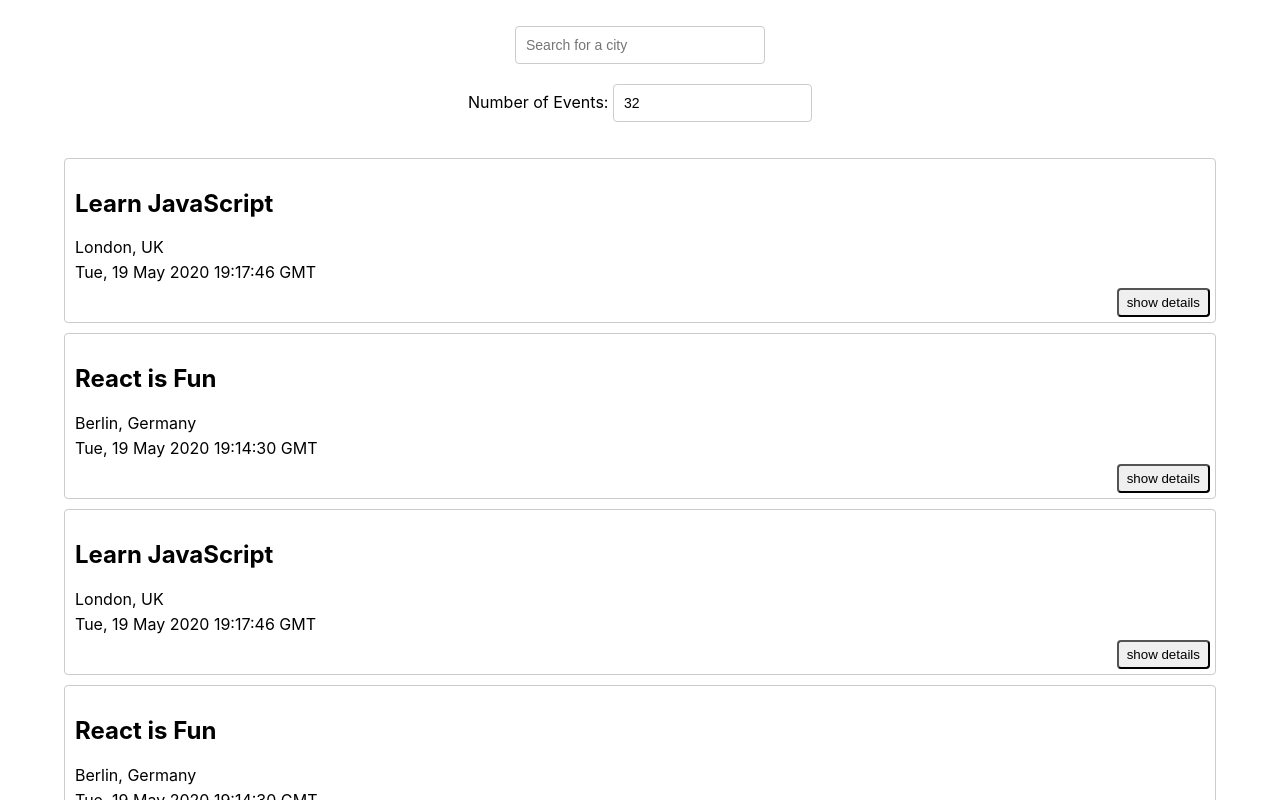
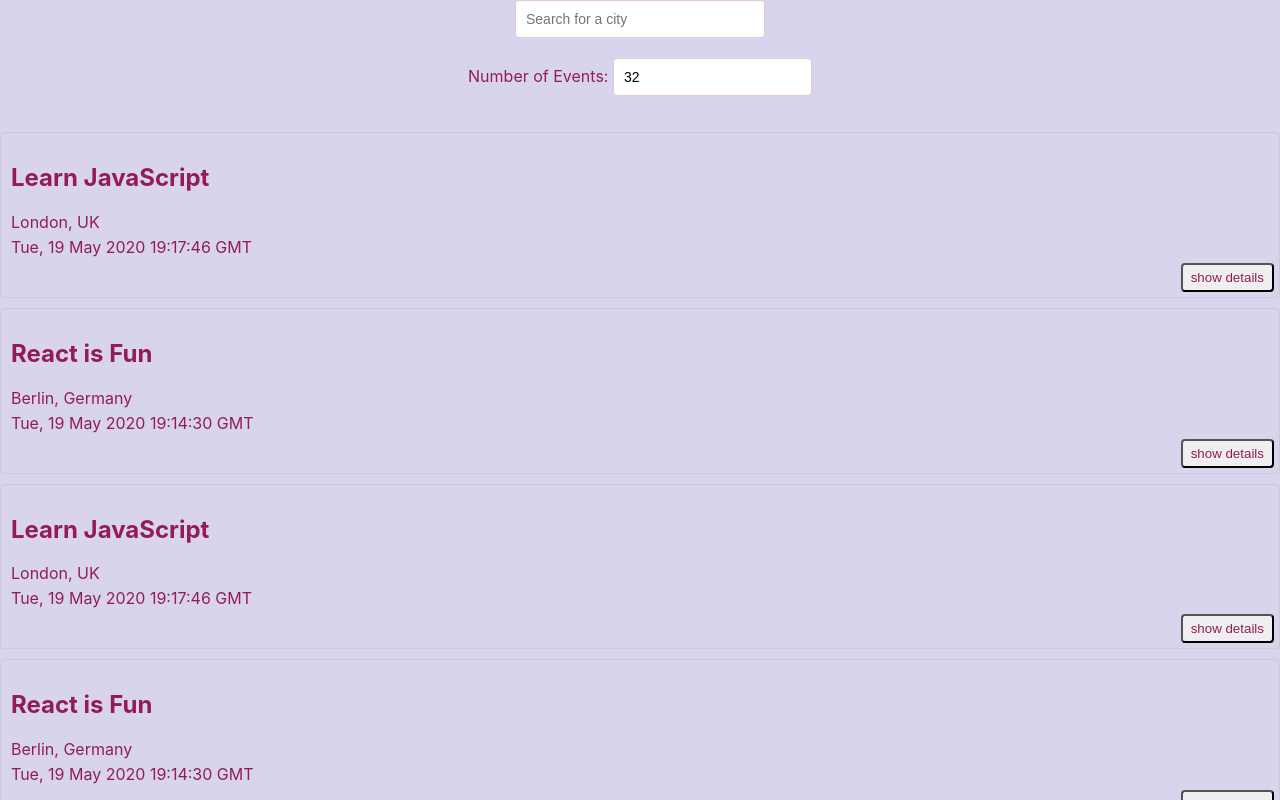
Before and after one commit to solzurch/meet, a React (Create React App) app: page / in a window 1280 px wide. Shown: the top 800 px of the page. Built offline with nearby package versions, Linux system fonts and the light colour scheme.

Commit message:
change background color

```diff
--- a/src/App.css
+++ b/src/App.css
@@ -2,7 +2,7 @@
 
 .App {
   text-align: center;
-  padding: 2% 5%;
+  color: rgb(147, 28, 87);
 }
 
 .App * {
@@ -23,7 +23,7 @@ input[type="number"] {
   padding: 8px 6px 8px 10px;
   border-radius: 4px;
   outline: none;
-  border: 1px solid #ccc;
+  border: 1px solid #e8c9c9;
   font-size: 14px;
   line-height: 20px;
   align-self: center;
@@ -56,7 +56,7 @@ input[type="number"] {
 .suggestions>li {
   text-align: left;
   padding: 8px 6px 8px 10px;
-  background-color: #eee;
+  background-color: #ebc4c4;
   cursor: default;
 }
 
@@ -76,6 +76,8 @@ input[type="number"] {
   border: 1px solid #ccc;
   border-radius: 4px;
   position: relative;
+  color: rgb(147, 28, 87);
+  ;
 }
 
 .details-btn {
@@ -86,4 +88,9 @@ input[type="number"] {
   border-radius: 4px;
   outline: none;
   cursor: pointer;
+  color: rgb(147, 28, 87);
 }
+
+body {
+  background-color: rgb(216, 212, 237);
+}
```
